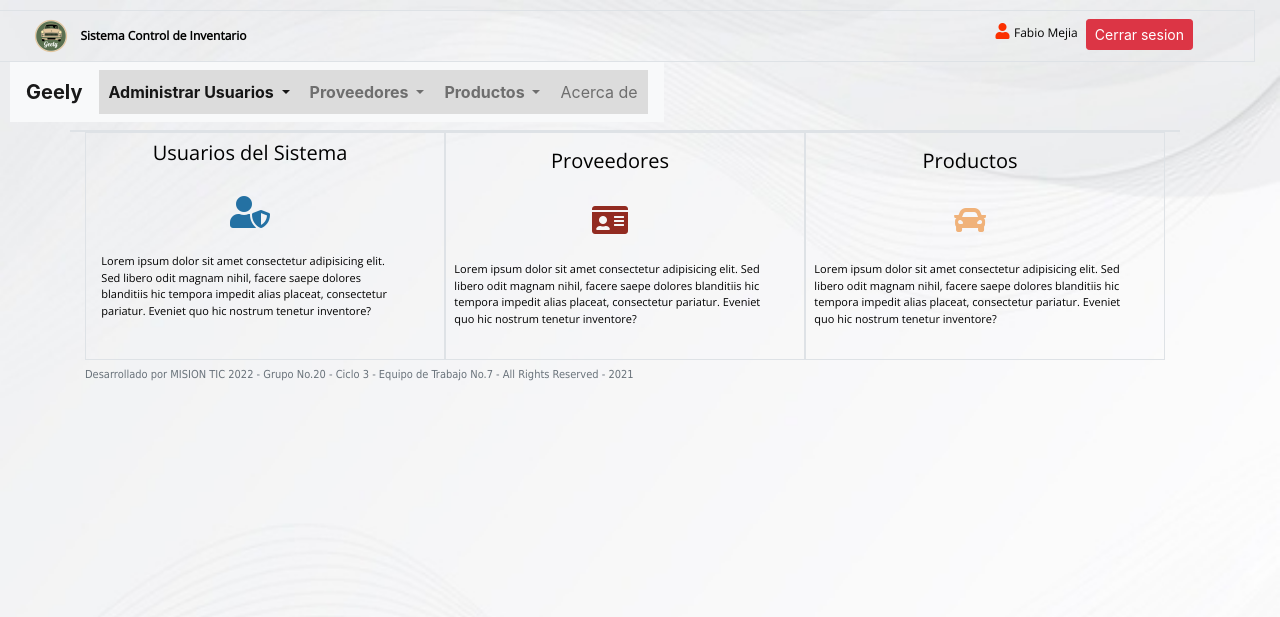
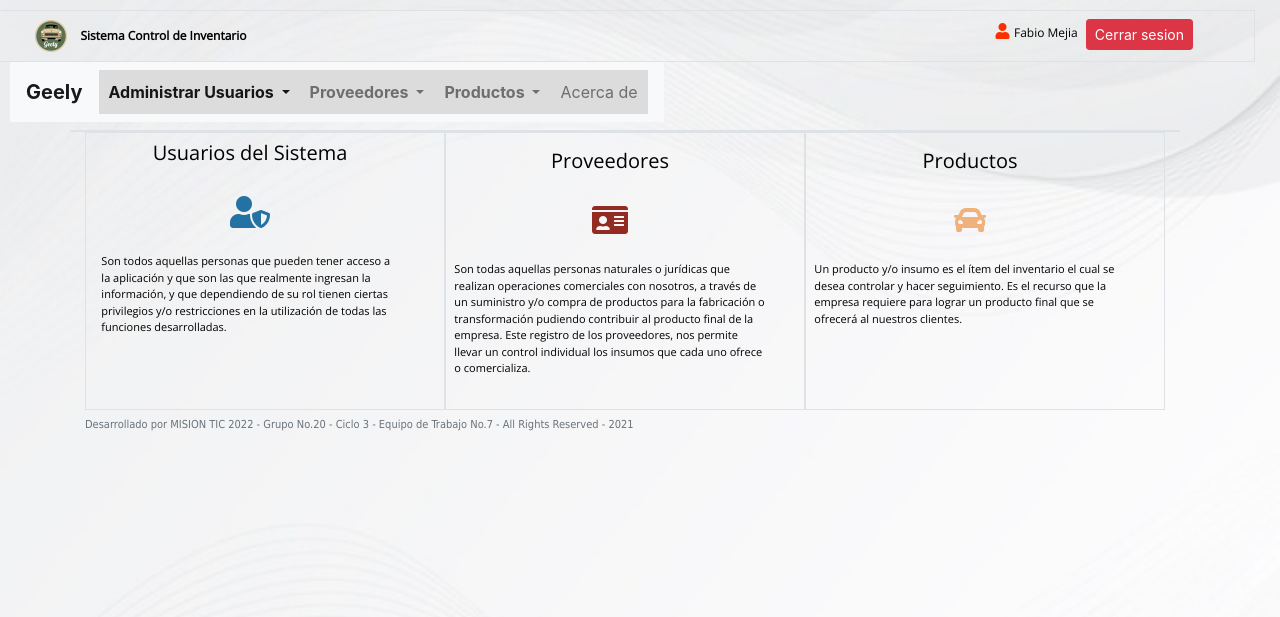
Before and after one commit to SaidaGranados/ProyectoGrupo7, a Flask app: page /modulos/usuario in a window 1280 px wide. Shown: the top 617 px of the page. Run offline with Flask 2, Linux system fonts and the light colour scheme; a user stored in the database is signed in; data comes from the database, SQL or seed files in the repository; some libraries are stand-ins or nearby versions.

Commit message:
Modificacion modulos

```diff
--- a/templates/modulos.html
+++ b/templates/modulos.html
@@ -106,10 +106,7 @@
 
                     <div class="row col-xs-12 col-sm-12 col-md-12 col-lg-12 px-2 py-2">
 
-                        <p>Lorem ipsum dolor sit amet consectetur adipisicing elit. Sed libero odit magnam nihil, facere
-                            saepe dolores blanditiis hic tempora impedit alias placeat, consectetur pariatur. Eveniet
-                            quo
-                            hic nostrum tenetur inventore?</p>
+                        <p>Son todos aquellas personas que pueden tener acceso a la aplicación y que son las que realmente ingresan la información, y que dependiendo de su rol tienen ciertas privilegios y/o restricciones en la utilización de todas las funciones desarrolladas.</p>
                     </div>
 
                 </div>
@@ -131,10 +128,11 @@
 
                     <div class="row col-xs-12 col-sm-12 col-md-12 col-lg-12 px-2 py-2">
 
-                        <p>Lorem ipsum dolor sit amet consectetur adipisicing elit. Sed libero odit magnam nihil, facere
-                            saepe dolores blanditiis hic tempora impedit alias placeat, consectetur pariatur. Eveniet
-                            quo
-                            hic nostrum tenetur inventore?</p>
+                        <p>
+                            Son todas aquellas personas naturales o jurídicas que realizan operaciones comerciales con nosotros, a través de un suministro y/o compra de productos para la fabricación o transformación pudiendo contribuir al producto final de la empresa.
+                            Este registro de los proveedores, nos permite llevar un control individual los insumos que cada uno ofrece o comercializa.
+
+                        </p>
                     </div>
                 </div>
 
@@ -152,10 +150,7 @@
 
                     <div class="row col-xs-12 col-sm-12 col-md-12 col-lg-12 px-2 py-2">
 
-                        <p>Lorem ipsum dolor sit amet consectetur adipisicing elit. Sed libero odit magnam nihil, facere
-                            saepe dolores blanditiis hic tempora impedit alias placeat, consectetur pariatur. Eveniet
-                            quo
-                            hic nostrum tenetur inventore?</p>
+                        <p>Un producto y/o insumo es el ítem del inventario el cual se desea controlar y hacer seguimiento. Es el recurso que la empresa requiere para lograr un producto final que se ofrecerá al nuestros clientes. </p>
                     </div>
 
                 </div>
```
